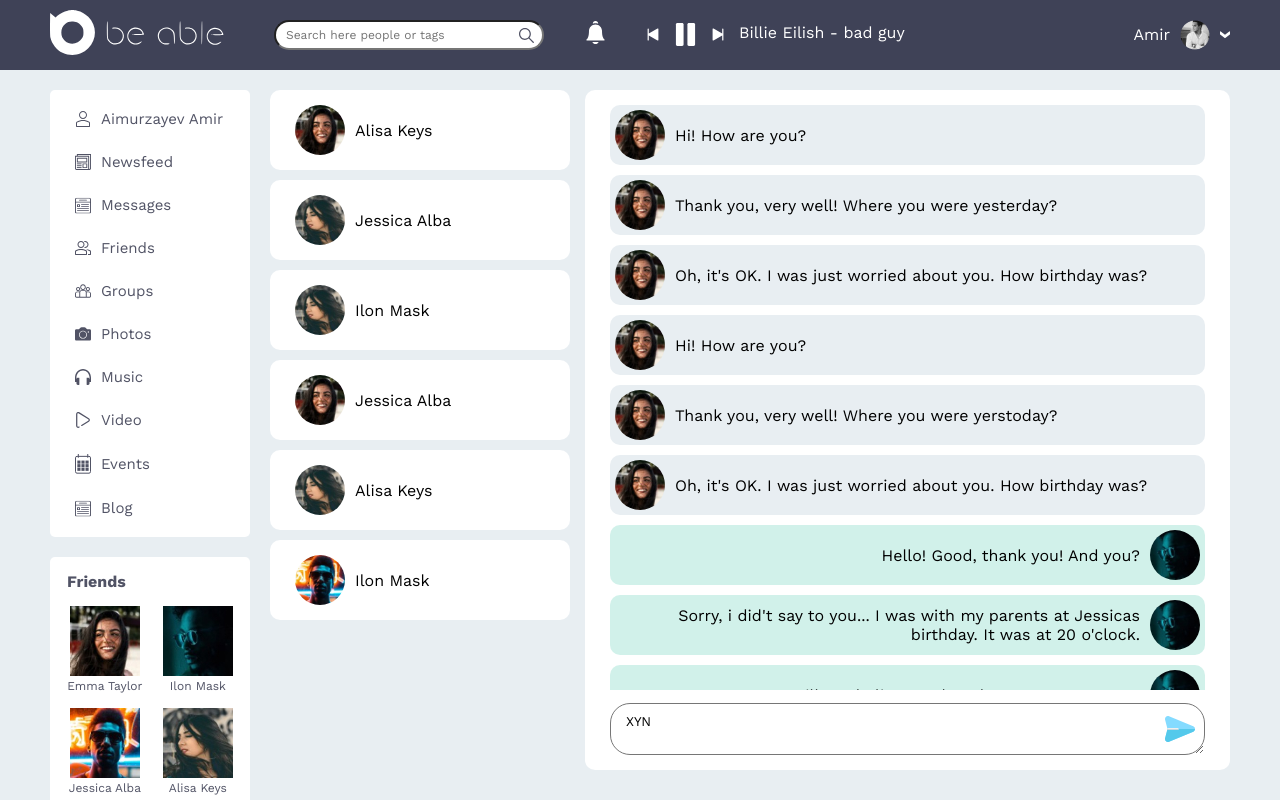
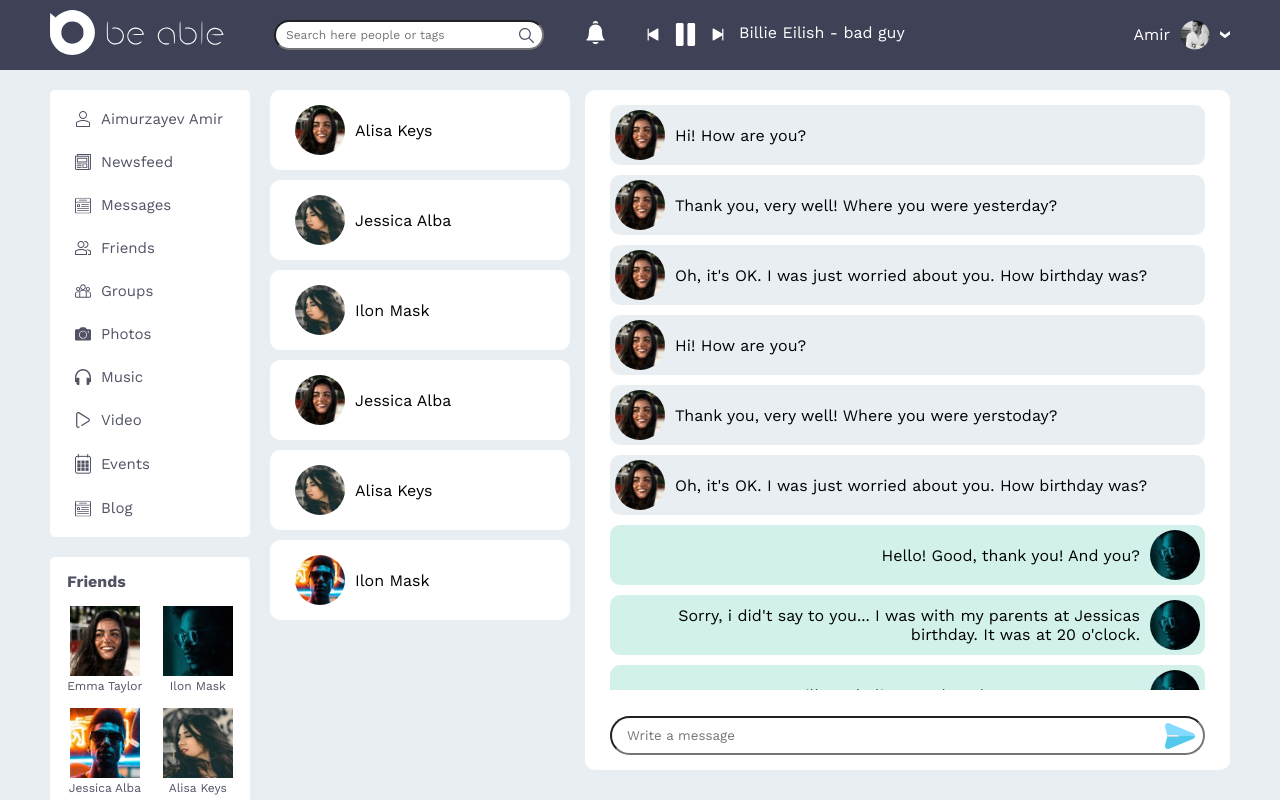
Before and after one commit to Aimurzaev-Amir/React-Social-Network, a React (Create React App) app: page /src/components/MessagesPageComponents in a window 1280 px wide. Shown: the top 800 px of the page. Built offline with nearby package versions, Linux system fonts and the light colour scheme.

Commit message:
before store creation

```diff
--- a/src/Redux/State.js
+++ b/src/Redux/State.js
@@ -1,5 +1,9 @@
-import { rerenderEntireTree } from "../Render";
+let store = {
 
+}
+
+let rerenderEntireTree = () => {
+}
 let state = {
   profilePage: {
     posts: [
@@ -40,9 +44,8 @@ let state = {
         UserAnswerIcon: require("../components/ProfilePageComponents/PublicationsComponents/PublicationsImg/user-photo.png"),
       },
     ],
-    newPostText: ''
+    newPostText: "",
   },
-
   messagesPage: {
     Dialogs: [
       {
@@ -148,7 +151,7 @@ let state = {
           "It was great! You will not belive me, but there were Maroon 5!",
       },
     ],
-    newAnswerText: 'XYN',
+    newAnswerText: "",
   },
   sidebar: {
     FriendsSideBar: [
@@ -204,8 +207,7 @@ export let addPost = () => {
     PublicationPhoto: require("../components/ProfilePageComponents/PublicationsComponents/PublicationsImg/PublishedPhoto.jpg"),
     UserComment1: require("../components/ProfilePageComponents/PublicationsComponents/PublicationsImg/UserComment1.png"),
     userName: "Amir Aimurzayev",
-    publicationText:
-      state.profilePage.newPostText,
+    publicationText: state.profilePage.newPostText,
     likes: 0,
     dislikes: 0,
     Time: "0 mins",
@@ -218,20 +220,19 @@ export let addPost = () => {
   };
   state.profilePage.posts.push(newPost);
   rerenderEntireTree(state);
-  updateNewPostText('');
-
+  updateNewPostText("");
 };
 
 export let addAnswer = () => {
   let newAnswer = {
     id: 1,
-        userPhoto: require("../components/MessagesPageComponents/MessagesImg/Friend1.jpg"),
-        answerText: state.messagesPage.newAnswerText,
-  }
+    userPhoto: require("../components/MessagesPageComponents/MessagesImg/Friend2.jpg"),
+    answerText: state.messagesPage.newAnswerText,
+  };
   state.messagesPage.Answers.push(newAnswer);
   rerenderEntireTree(state);
-  updateNewAnswerText('');
-}
+  updateNewAnswerText("");
+};
 
 export let updateNewPostText = (newText) => {
   state.profilePage.newPostText = newText;
@@ -243,4 +244,8 @@ export let updateNewAnswerText = (newAnswer) => {
   rerenderEntireTree(state);
 };
 
+export const subscribe = (observer) => {
+  rerenderEntireTree = observer; //observer
+}
+
 export default state;
--- a/src/Render.js
+++ /dev/null
@@ -1,32 +0,0 @@
-import React from "react";
-import ReactDOM from "react-dom";
-import { BrowserRouter } from "react-router-dom";
-import "./index.css";
-import App from "./App";
-import * as serviceWorker from "./serviceWorker";
-import { addPost } from "./Redux/State";
-import { addAnswer } from "./Redux/State"
-import {updateNewPostText} from "./Redux/State"
-import { updateNewAnswerText } from "./Redux/State";
-
-export let rerenderEntireTree = (state) => {
-  ReactDOM.render(
-    <BrowserRouter>
-    <App
-      Dialogs={state.messagesPage.Dialogs}
-      posts={state.profilePage.posts}
-      Messages={state.messagesPage.Messages}
-      Answers={state.messagesPage.Answers}
-      FriendsSideBar={state.sidebar.FriendsSideBar}
-      GroupsSidebar={state.sidebar.GroupsSidebar}
-      addPost={addPost}
-      addAnswer={addAnswer}
-      updateNewPostText={updateNewPostText}
-      newPostText={state.profilePage.newPostText}
-      updateNewAnswerText={updateNewAnswerText}
-      newAnswerText={state.messagesPage.newAnswerText}
-    />
-    </BrowserRouter>,
-    document.getElementById("root")
-  );
-};
--- a/src/components/MessagesPageComponents/MessageTextArea.jsx
+++ b/src/components/MessagesPageComponents/MessageTextArea.jsx
@@ -3,6 +3,7 @@ import stl from "./Messages.module.css";
 import SubmitBtn from "./MessagesImg/send.svg";
 
 let MessageTextArea = (props) => {
+
   let NewAnswerElement = React.createRef();
 
   let addAnswer = () => {
@@ -15,14 +16,14 @@ let MessageTextArea = (props) => {
   };
 
   return (
-    <div className={stl.messageTextArea}>
-      <textarea
+    <div className={stl.messageInput}>
+      <input
         onChange={OnMessageChange}
         ref={NewAnswerElement}
         name="messageTextArea"
         placeholder="Write a message"
         value={props.newAnswerText}
-      ></textarea>
+      ></input>
       <div onClick={addAnswer} className={stl.submitMessageBtn}>
         <img src={SubmitBtn} alt="" />
       </div>
--- a/src/components/MessagesPageComponents/Messages.module.css
+++ b/src/components/MessagesPageComponents/Messages.module.css
@@ -24,12 +24,11 @@
 }
 
 .dialogsItemPhoto {
-  border-radius: 100%;
-  overflow: hidden;
   width: 50px;
   height: 50px;
 }
 .dialogsItemPhoto img {
+  border-radius: 100%;
   display: block;
   width: 50px;
   height: 50px;
@@ -50,14 +49,14 @@
   height: 90%;
   overflow-y: scroll;
 }
-.messageTextArea{
+.messageInput{
   position: absolute;
   bottom: 15px;
   width: 100%;
   display: flex;
   align-items: center;
 }
-.messageTextArea textarea{
+.messageInput input{
   position: relative;
   width: 100%;
   max-width: 595px;
--- a/src/components/MessagesPageComponents/MessagesUser1.jsx
+++ b/src/components/MessagesPageComponents/MessagesUser1.jsx
@@ -5,6 +5,7 @@ import Answer from "./Answer";
 import MessageTextArea from "./MessageTextArea";
 
 let Messages1USer = (props) => {
+
   let MessagesElements = props.Messages.map((message) => {
     return (
       <Message
--- a/src/components/ProfilePageComponents/PublicationsComponents/Publications.module.css
+++ b/src/components/ProfilePageComponents/PublicationsComponents/Publications.module.css
@@ -189,6 +189,7 @@
   color: rgba(81, 83, 101, 0.6);
 }
 .userAnswer {
+  position: relative;
   display: flex;
   align-items: center;
 }
@@ -203,12 +204,22 @@
   width: 100%;
   border-radius: 50px;
   background-color: #f0f2f5;
+  outline: none;
 }
 .userAnswer input ::placeholder {
   font-size: 13px;
   font-weight: normal;
   color: rgba(81, 83, 101, 0.6);
 }
+.submitMessageBtn{
+  position: absolute;
+  right: 0;
+  cursor: pointer;
+}
+.submitMessageBtn img{
+  width: 25px;
+  height: 25px;
+}
 /* PagePublications END */
 
 /* ----- Publications END ------ */
--- a/src/components/ProfilePageComponents/PublicationsComponents/UserCommentAnswer.jsx
+++ b/src/components/ProfilePageComponents/PublicationsComponents/UserCommentAnswer.jsx
@@ -1,11 +1,13 @@
 import React from "react";
 import stl from "./Publications.module.css";
+import btnSend from "./PublicationsImg/send.svg";
 
 let UserCommentAnswer = (props) => {
   return (
     <div className={stl.userAnswer}>
       <img src={props.UserAnswerIcon} alt="Users icon" />
       <input type="text" placeholder="Post a comment" />
+      <div className={stl.submitMessageBtn}><img src={btnSend} alt=""/></div>
     </div>
   );
 };
--- a/src/index.js
+++ b/src/index.js
@@ -1,8 +1,41 @@
+import React from "react";
+import ReactDOM from "react-dom";
 import * as serviceWorker from "./serviceWorker";
-import {rerenderEntireTree} from "./Render";
+import { BrowserRouter } from "react-router-dom";
+import "./index.css";
+import App from "./App";
+import { addPost } from "./Redux/State";
+import { addAnswer } from "./Redux/State";
+import { updateNewPostText } from "./Redux/State";
+import { updateNewAnswerText } from "./Redux/State";
+import {subscribe} from "./Redux/State";
 import state from "./Redux/State";
 
+let rerenderEntireTree = (state) => {
+  ReactDOM.render(
+    <BrowserRouter>
+      <App
+        Dialogs={state.messagesPage.Dialogs}
+        posts={state.profilePage.posts}
+        Messages={state.messagesPage.Messages}
+        Answers={state.messagesPage.Answers}
+        FriendsSideBar={state.sidebar.FriendsSideBar}
+        GroupsSidebar={state.sidebar.GroupsSidebar}
+        addPost={addPost}
+        addAnswer={addAnswer}
+        updateNewPostText={updateNewPostText}
+        newPostText={state.profilePage.newPostText}
+        updateNewAnswerText={updateNewAnswerText}
+        newAnswerText={state.messagesPage.newAnswerText}
+      />
+    </BrowserRouter>,
+    document.getElementById("root")
+  );
+};
+
 rerenderEntireTree(state);
+
+subscribe(rerenderEntireTree);
 
 // If you want your app to work offline and load faster, you can change
 // unregister() to register() below. Note this comes with some pitfalls.
```
Also changed, not shown: src/App.js (+3 -6 lines), src/components/ProfilePageComponents/PublicationsComponents/PagePublication.jsx (+9 -3 lines), src/components/ProfilePageComponents/PublicationsComponents/PublicationsImg/send.svg (added), src/components/ProfilePageComponents/PublicationsComponents/WritePublication/writePublication.jsx (line endings or trailing spaces).
